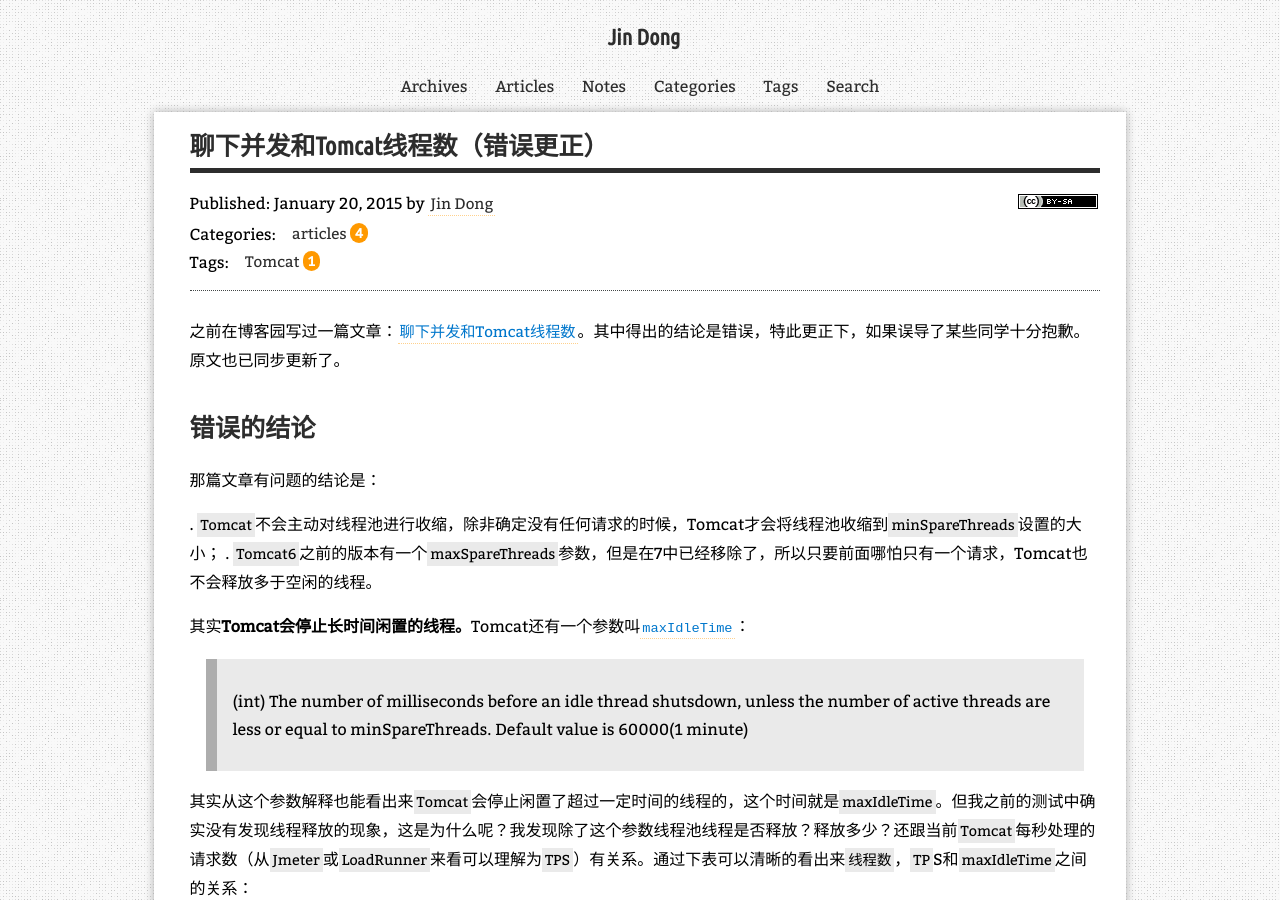
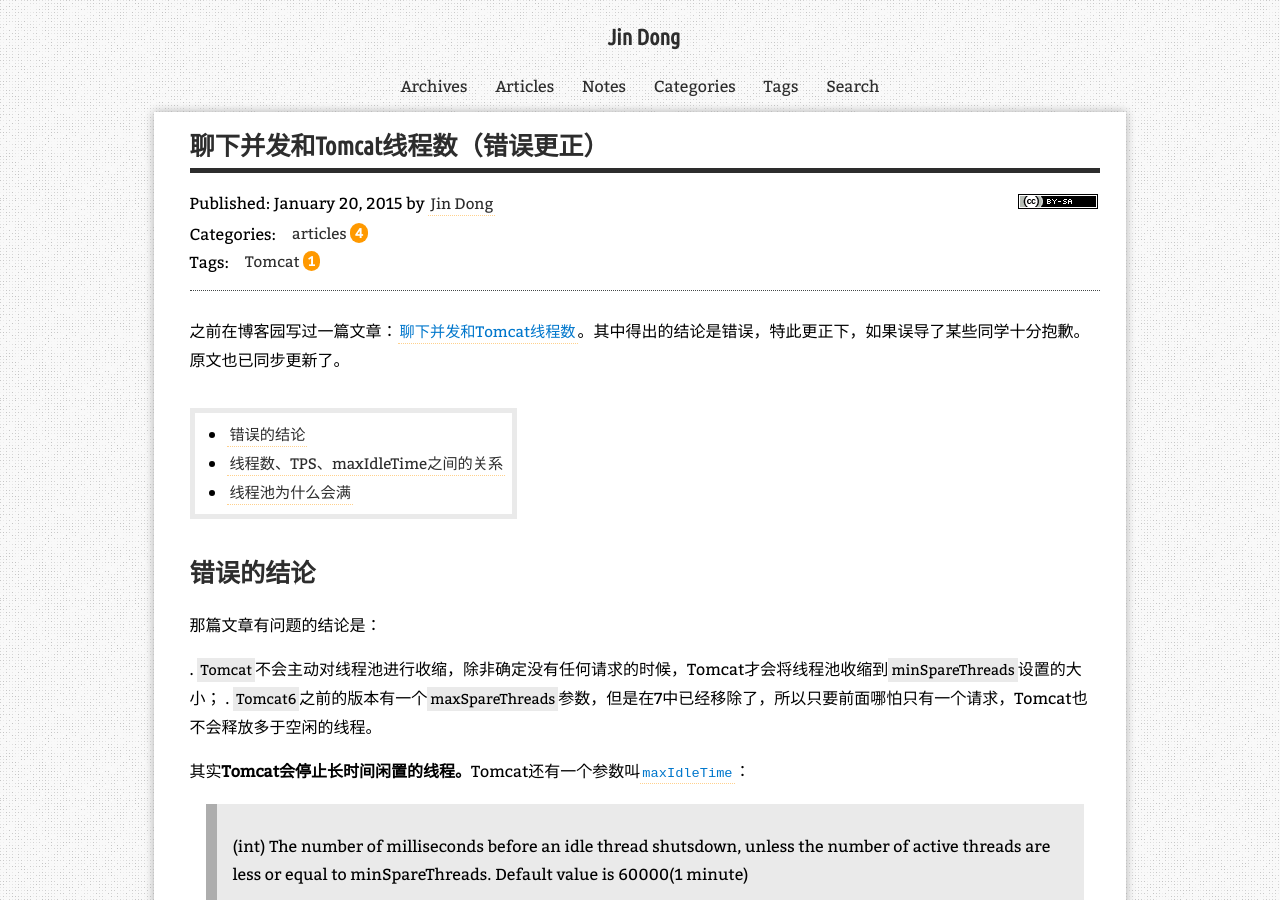
Before and after one commit to zhanjindong/zhanjindong.github.io, a Jekyll site: the page built from _posts/2015-01-20-concurrent-and-tomcat-threads-updated.md, in a window 1280 px wide and 900 px high. Built offline with Jekyll 4.4.1, drawn with Linux system fonts in a browser that asks for light colours; nearby versions of some CDN libraries; comment, search, counter and statistics services are not loaded; a style sheet for code colours, icons or effects is not loaded.

Commit message:
Add post

```diff
--- a/_posts/2015-01-20-concurrent-and-tomcat-threads-updated.md
+++ b/_posts/2015-01-20-concurrent-and-tomcat-threads-updated.md
@@ -5,17 +5,16 @@
 categories: [articles]
 tags: [Tomcat]
 alias: [/2015/01/20/]
-utilities: fancybox, unveil, highlight
+utilities: fancybox, unveil
 ---
+
+之前在博客园写过一篇文章：[聊下并发和Tomcat线程数][1]。其中得出的结论是错误，特此更正下，如果误导了某些同学十分抱歉。原文也已同步更新了。
 
 * Kramdown table of contents
 {:toc .toc}
 
-
-之前在博客园写过一篇文章：[聊下并发和Tomcat线程数][1]。其中得出的结论是错误，特此更正下，如果误导了某些同学十分抱歉。原文也已同步更新了。
-
 ## 错误的结论
-{: wrong-conclusions}
+{: #wrong-conclusions}
 
 那篇文章有问题的结论是：
 
@@ -51,7 +50,7 @@
 
 
 ## 线程数、TPS、maxIdleTime之间的关系
-{: formula}
+{: #formula}
 
 
 依次类推，当然Thread Count这一列是一个大约数，上下相差几个，但基本符合这样一个规则：
@@ -71,7 +70,7 @@
 这就是为什么我之前的测试中、还有我们生产环境中线程数只增不减的原因，因为就算峰值过后我们的业务每秒请求次数仍然有100多，100*60=6000，也就是3000个线程每个线程在被回收之前肯定会被重用。
 
 ## 线程池为什么会满
-{: why-thread-pool-surge}
+{: #why-thread-pool-surge}
 
 那么现在有另外一个问题，那么正常情况下为什么每秒100次的请求不会导致线程数暴增呢？也就是说线程暴增到3000的瓶颈到底在哪？这个我上面的结论其实也不是很准确。
 
@@ -82,7 +81,7 @@
 欢迎斧正！
 
 补充
-{: jmeter-frequence}
+{: #jmeter-frequence}
 
 
 使用Jmeter可以很容易的控制请求的频率。
```
